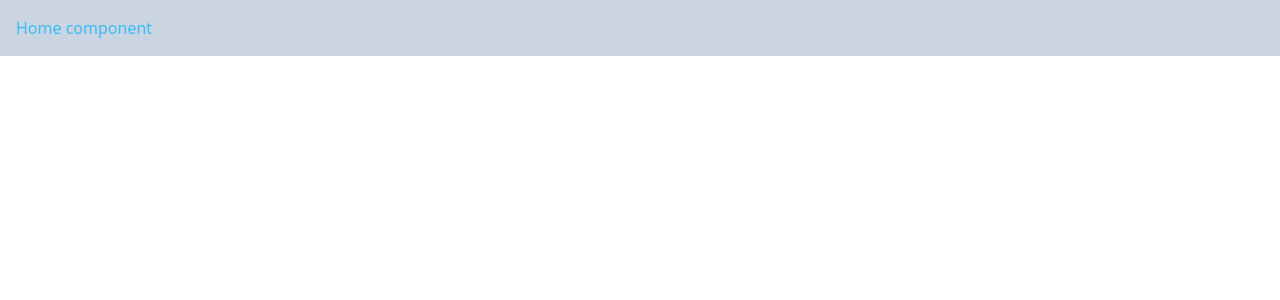
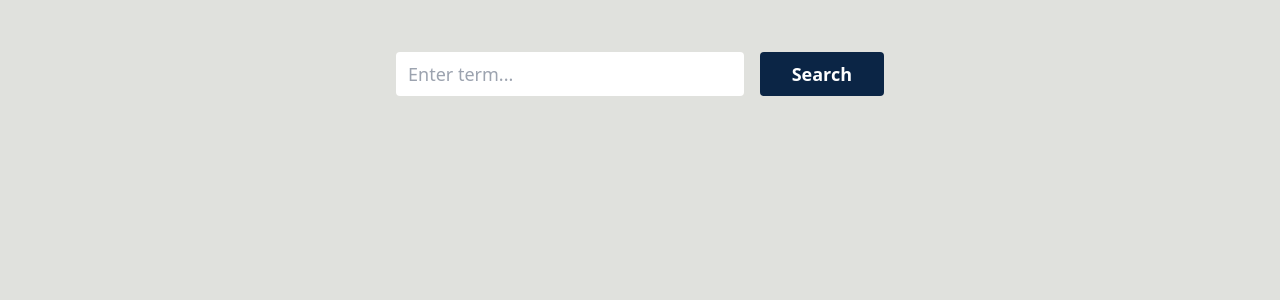
Before and after one commit to Ephy-kimotho/alx-fe-reactjs, a React (Vite) app in the folder github-user-search/: page / in a window 1280 px wide. Shown: the top 300 px of the page. Built offline with nearby package versions, Linux system fonts and the light colour scheme.

Commit message:
feat: implemented basic github search

```diff
--- a/github-user-search/src/App.jsx
+++ b/github-user-search/src/App.jsx
@@ -1,12 +1,12 @@
 import { BrowserRouter, Routes, Route } from "react-router-dom";
-import Home from "./components/Home";
+import Search from "./components/Search";
 
 function App() {
   return (
     <main>
       <BrowserRouter>
         <Routes>
-          <Route path="/" element={<Home />} />
+          <Route path="/" element={<Search />} />
         </Routes>
       </BrowserRouter>
     </main>
--- a/github-user-search/src/components/Home.jsx
+++ /dev/null
@@ -1,10 +0,0 @@
-
-function Home() {
-  return (
-    <div>
-     <h1 className="p-4 bg-slate-300 text-sky-400">Home component</h1>
-    </div>
-  )
-}
-
-export default Home
--- /dev/null
+++ b/github-user-search/src/components/Search.jsx
@@ -0,0 +1,92 @@
+import { useState } from "react";
+import fetchUserData from "../services/githubService";
+
+function Search() {
+  const [searchTerm, setSearchTerm] = useState("");
+  const [userData, setUserData] = useState(null);
+  const [error, setError] = useState(null);
+  const [isloading, setIsloading] = useState(false);
+
+  const handleSubmit = async (e) => {
+    e.preventDefault();
+
+    setError(null);
+    setUserData(null);
+    setIsloading(true);
+
+    try {
+      const response = await fetchUserData(searchTerm);
+
+      if (response.status >= 200 && response.status < 300) {
+        setUserData(response.data);
+      } else {
+        setError("Looks like we can't find the user.");
+      }
+    } catch (error) {
+      setError("An error ocurred, please try again later");
+      console.log(error);
+    } finally {
+      setIsloading(false);
+    }
+  };
+
+  console.log("User data", userData);
+
+  return (
+    <section>
+      <form
+        className="mt-d text-white p-3 w-2/5 mx-auto mt-10 rounded-md flex gap-4 justify-between"
+        onSubmit={handleSubmit}
+      >
+        <input
+          type="text"
+          name="searchTerm"
+          placeholder="Enter term..."
+          value={searchTerm}
+          onChange={(e) => setSearchTerm(e.target.value)}
+          className="border-none grow pl-3 rounded  text-lg outline-none text-darkBlue focus:shadow-lg"
+        />
+
+        <button
+          type="submit"
+          className={`py-2 px-8 bg-darkBlue rounded font-bold text-lg hover:bg-sky-900 active:scale-90 ${
+            isloading ? "cursor-not-allowed" : "cursor-pointer"
+          }`}
+        >
+          Search
+        </button>
+      </form>
+
+      <div className="w-4/5 mx-auto mt-3">
+        {error && <p className="text-red text-center text-lg">{error}</p>}
+
+        {isloading && (
+          <p className="text-blue text-center text-lg">Loading...</p>
+        )}
+
+        {userData && (
+          <article className="bg-darkBlue py-4 flex gap-4 items-center text-white w-4/5 mx-auto rounded shadow-md pl-8">
+            <img
+              src={userData.avatar_url}
+              alt={`A photo of ${userData.name}`}
+              className="w-40 rounded-full "
+            />
+
+            <div>
+              <h3 className="text-2xl text-teal">{userData.name}</h3>
+              <a
+                href={userData.html_url}
+                target="_blank"
+                className=" text-teal hover:text-white hover:underline hover:underline-offset-4"
+              >
+                View profile
+              </a>
+            </div>
+          </article>
+        )}
+      </div>
+    </section>
+  );
+}
+
+export default Search;
--- a/github-user-search/src/index.css
+++ b/github-user-search/src/index.css
@@ -1,3 +1,10 @@
 @tailwind base;
 @tailwind components;
 @tailwind utilities;
+
+
+@layer base {
+    body{
+        @apply bg-gray
+    }
+}
--- /dev/null
+++ b/github-user-search/src/services/githubService.js
@@ -0,0 +1,13 @@
+import axios from "axios";
+
+async function fetchUserData(username) {
+  const url = `https://api.github.com/users/${username}`;
+  try {
+    const response = await axios(url);
+    return response;
+  } catch (error) {
+    return error.response;
+  }
+}
+
+export default fetchUserData;
--- a/github-user-search/src/services/service.jsx
+++ /dev/null
@@ -1,11 +0,0 @@
-
-
-function service() {
-  return (
-    <div>
-      service component goes here
-    </div>
-  )
-}
-
-export default service
--- a/github-user-search/tailwind.config.js
+++ b/github-user-search/tailwind.config.js
@@ -2,7 +2,16 @@
 export default {
   content: ["./index.html", "./src/**/*.{js,ts,jsx,tsx}"],
   theme: {
-    extend: {},
+    extend: {
+      colors: {
+        gray: "#e0e1dd",
+        blue: "#00b4d8",
+        darkBlue: "#0b2545",
+        teal: "#80ed99",
+        black: "#343a40",
+        red: "#e63946",
+      },
+    },
   },
   plugins: [],
 };
```
